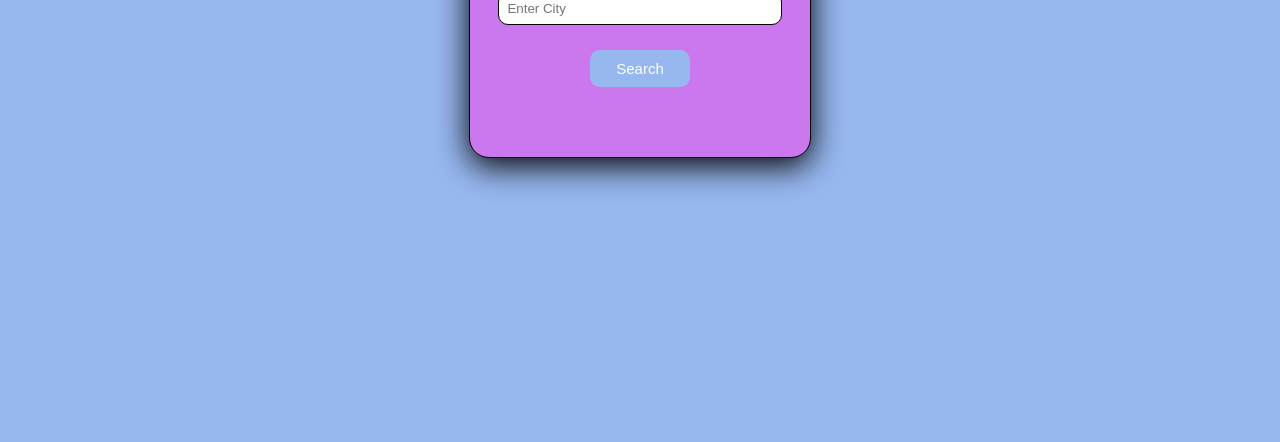
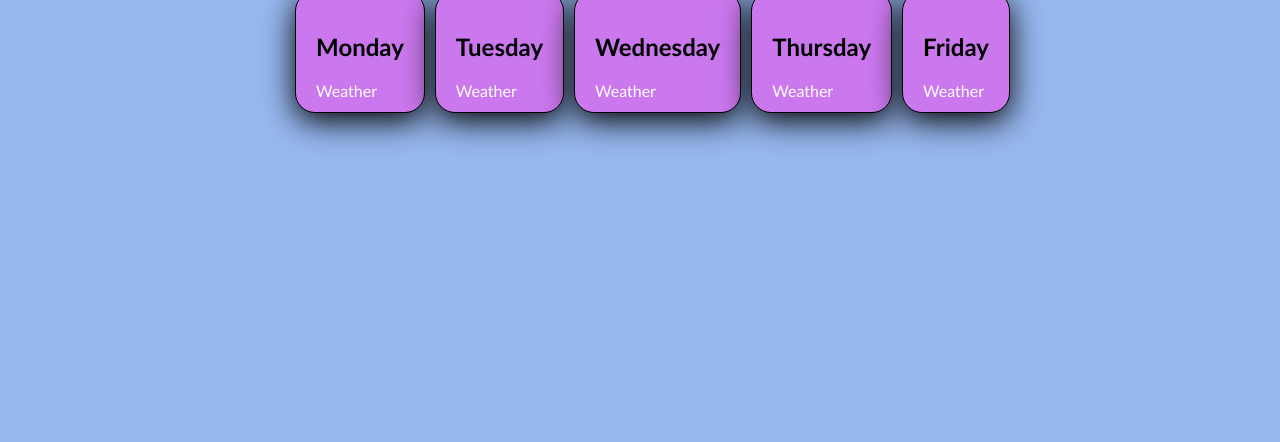
Before and after one commit to isazafeer/weather-dashboard, a plain HTML site: page index.html in a window 1280 px wide. Shown: the part 358-800 px from the top of the page. Drawn offline with Linux system fonts and the light colour scheme.

Commit message:
Added API key Added 5 day forecast boxes

```diff
--- a/index.html
+++ b/index.html
@@ -8,8 +8,8 @@
 </head>
 <body>
     <div id="weather-container">
-        <h2>Weather Dashboard</h2>
-        <input type="text" id="city" placeholder="Enter City">
+        <h1>Weather Dashboard</h1>
+        <input type="text" id="city" placeholder="Enter a city...">
         <button onclick="getWeather()">Search</button>
 
         <img id="weather-icon" alt="Weather Icon">
@@ -20,6 +20,29 @@
 
         <div id="hourly-forecast"></div>
     </div>
+    <div class="five-day-container">
+        <div class="card">
+            <h2 class="heading">Monday</h2>
+            <p class="info">Weather</p>
+        </div>
+
+        <div class="card">
+            <h2 class="heading">Tuesday</h2>
+            <p class="info">Weather</p>
+        </div>
+        <div class="card">
+            <h2 class="heading">Wednesday</h2>
+            <p class="info">Weather</p>
+        </div>
+        <div class="card">
+            <h2 class="heading">Thursday</h2>
+            <p class="info">Weather</p>
+        </div>
+        <div class="card">
+            <h2 class="heading">Friday</h2>
+            <p class="info">Weather</p>
+        </div>
+    </div>
     <script src="script.js"></script>
 </body>
 </html>
--- a/script.js
+++ b/script.js
@@ -1,5 +1,5 @@
 function getWeather () {
-    const apiKey ='Input API KEY';
+    const apiKey ='a8cd28286c4410694c1afe25449f53d9';
     const city = document.getElementById('city').value;
 
     if (!city) {
--- a/style.css
+++ b/style.css
@@ -1,11 +1,10 @@
 body {
     background: rgb(151, 183, 239);
     font-family: 'Trebuchet MS', 'Lucida Sans Unicode', 'Lucida Grande', 'Lucida Sans', Arial, sans-serif;
-    display: flex;
-    align-items: center;
-    justify-content: center;
-    height: 100vh;
+    height: 10vh;
     margin: 0;
+    padding-left: 25px;
+    padding-top: 20px;
 }
 
 #weather-container {
@@ -18,7 +17,7 @@ body {
     text-align: center;
 }
 
-h2, label, p {
+h1, label, p {
     color: #fff;
     margin: 8px 0;
 }
@@ -36,7 +35,7 @@ button {
     background: rgb(151, 183, 239);
     color: white;
     padding: 10px;
-    border: none;
+    border: 1px solid black;
     border-radius: 10px;
     cursor: pointer;
     margin-top: 10px;
@@ -88,3 +87,23 @@ button {
     color: #fff;
     margin-top: 10px;
 }
+
+.card {
+    background: rgb(203, 120, 238);
+    max-width:250px;
+    padding: 20px;
+    margin: 5px;
+    border-radius: 20px;
+    box-shadow: 0 8px 32px;
+    border: 1px solid;
+    height: 10vh;
+}
+
+.five-day-container {
+    margin: 0;
+    padding: 10vh;
+    box-sizing: border-box;
+    display: flex;
+    align-items: center;
+    justify-content: center;
+}
```
